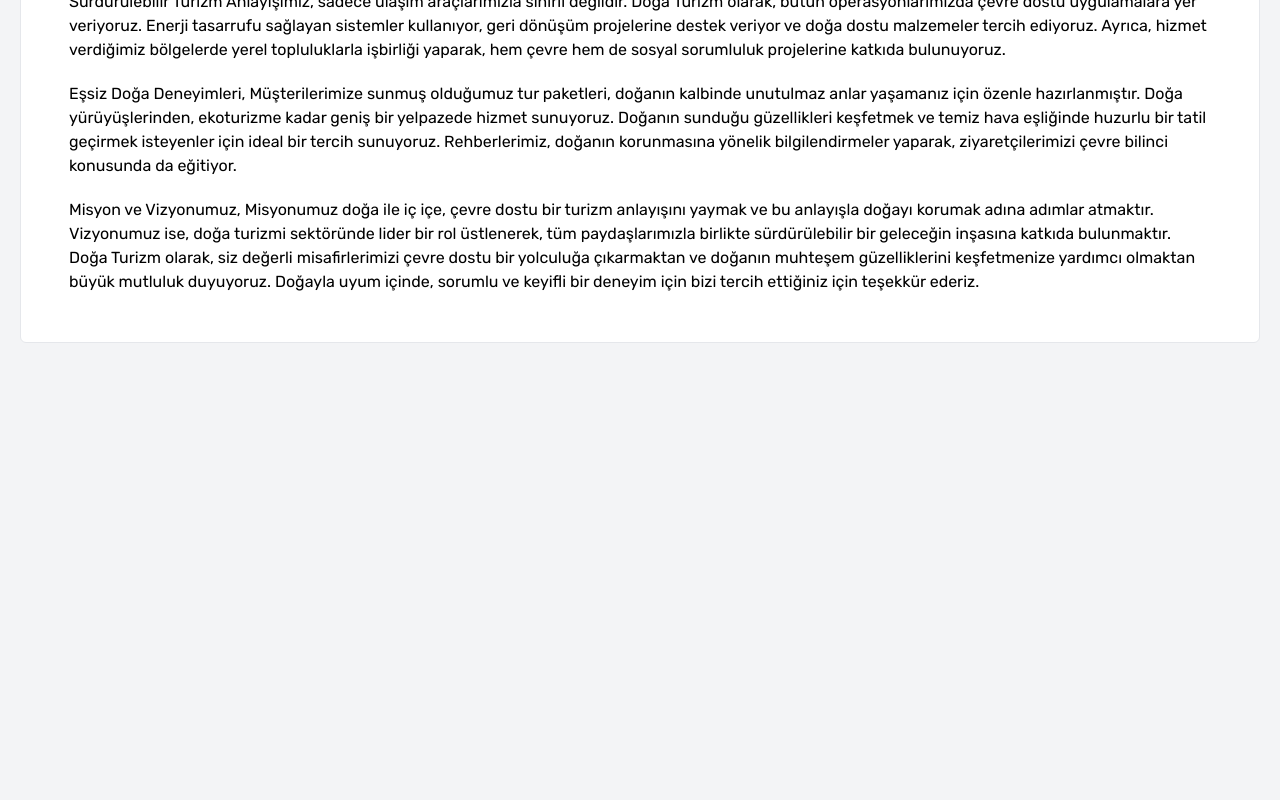
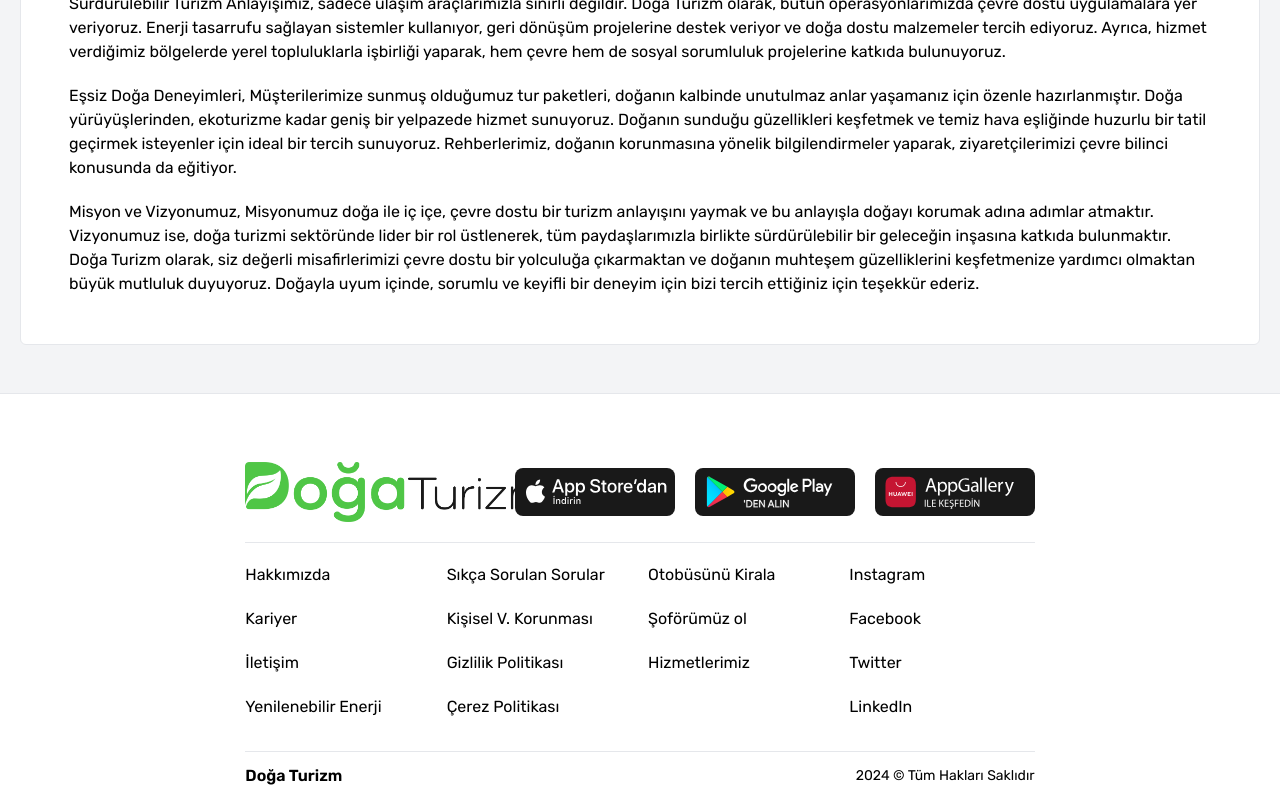
Before and after one commit to ozmberkan/doga-turizm, a React (Vite) app: page /about in a window 1280 px wide. Shown: the part 419-1219 px from the top of the page. Before the commit the page ends 800 px from the top, so only its background shows below. Built offline with nearby package versions, Linux system fonts and the light colour scheme; no server answers.

Commit message:
Footer düzeltildi, profil inputları düzeltildi, karanlık mod düzeltildi.

```diff
--- a/src/components/Footer/Footer.jsx
+++ b/src/components/Footer/Footer.jsx
@@ -1,7 +1,93 @@
 import React from "react";
+import { useSelector } from "react-redux";
+import { Link } from "react-router-dom";
+import LogoDark from "~/assets/logos/Logo.png";
+import LogoLight from "~/assets/logos/LogoBlack.png";
+import {
+  downloadImage,
+  footerAbout,
+  footerSocial,
+  footerSSS,
+  footerWith,
+} from "~/data/data";
 
 const Footer = () => {
-  return <div className="mt-auto flex  bg-red-500 w-full">Footer</div>;
+  const { theme } = useSelector((store) => store.theme);
+
+  return (
+    <div className="bg-white dark:bg-gray-900 dark:border-gray-700 flex flex-col pt-12 px-4 md:px-12 border-t mt-12">
+      <div className="flex lg:justify-between sm:justify-center gap-y-5 py-5 border-b dark:border-gray-700 container mx-auto w-full md:w-2/3 flex-col lg:flex-row items-center">
+        <img
+          src={theme === "dark" ? LogoDark : LogoLight}
+          className="w-[200px] md:w-[300px] object-cover"
+        />
+        <div className="flex gap-x-5 w-full sm:justify-end justify-center items-center  lg:flex mt-5 lg:mt-0">
+          {downloadImage.map((item) => (
+            <img
+              src={item}
+              className="w-24 md:w-44 hover:scale-105 transition-all duration-500 cursor-pointer"
+            />
+          ))}
+        </div>
+      </div>
+
+      <div className="py-5 grid grid-cols-2 sm:grid-cols-4 gap-4 place-items-start container mx-auto w-full md:w-2/3">
+        <div className="flex flex-col gap-y-5">
+          {footerAbout.map((item, i) => (
+            <Link
+              key={i}
+              to={item.to}
+              className="hover:underline dark:text-white"
+            >
+              {item.title}
+            </Link>
+          ))}
+        </div>
+        <div className="flex flex-col gap-y-5">
+          {footerSSS.map((item, i) => (
+            <Link
+              key={i}
+              to={item.to}
+              className="hover:underline dark:text-white"
+            >
+              {item.title}
+            </Link>
+          ))}
+        </div>
+        <div className="flex flex-col gap-y-5">
+          {footerWith.map((item, i) => (
+            <Link
+              key={i}
+              to={item.to}
+              className="hover:underline dark:text-white"
+            >
+              {item.title}
+            </Link>
+          ))}
+        </div>
+        <div className="flex flex-col gap-y-5">
+          {footerSocial.map((item, i) => (
+            <Link
+              key={i}
+              to={item.to}
+              className="hover:underline dark:text-white"
+            >
+              {item.label}
+            </Link>
+          ))}
+        </div>
+      </div>
+
+      <div className="flex flex-col md:flex-row py-3 mt-3 border-t dark:border-gray-700 justify-between items-center container mx-auto w-full md:w-2/3">
+        <span className="font-semibold text-center md:text-left dark:text-white">
+          Doğa Turizm
+        </span>
+        <span className="text-sm text-center md:text-left dark:text-white">
+          2024 © Tüm Hakları Saklıdır
+        </span>
+      </div>
+    </div>
+  );
 };
 
 export default Footer;
--- a/src/components/Ticket/TicketDetail.jsx
+++ b/src/components/Ticket/TicketDetail.jsx
@@ -144,7 +144,7 @@ const TicketDetail = ({ ticket }) => {
 
       <div className="w-full flex flex-col sm:flex-row justify-center items-center gap-5">
         <div className="w-full p-3 border bg-[#f9f9f9] dark:bg-gray-900 dark:border-gray-800 sm:h-[200px] flex-col sm:flex-row rounded-md flex justify-start items-center gap-x-5">
-          <span className="w-12 h-full flex sm:flex-row flex-col justify-center items-end py-6">
+          <span className="w-12 h-full flex sm:flex-row flex-col justify-center items-end py-6 dark:text-white">
             <TbSteeringWheel size={40} />
           </span>
           <div className="w-full h-full grid grid-cols-2 sm:grid-cols-3 md:grid-cols-4 lg:grid-cols-5 place-items-center gap-2">
@@ -190,7 +190,9 @@ const TicketDetail = ({ ticket }) => {
           <div className="bg-white dark:bg-gray-800 p-5 rounded-lg flex flex-col gap-y-5 sm:w-[500px] w-auto">
             <div className="flex flex-col">
               <div className="flex justify-between items-center">
-                <h1 className="text-lg font-semibold">Cinsiyet Seçin</h1>
+                <h1 className="text-lg font-semibold dark:text-white">
+                  Cinsiyet Seçin
+                </h1>
                 <span
                   onClick={() => setShowGenderModal(false)}
                   className="p-2 rounded-md bg-zinc-300 dark:bg-gray-800 dark:border-gray-700 dark:border dark:hover:text-white cursor-pointer hover:bg-zinc-200 transition-colors text-zinc-700 flex justify-center items-center "
--- a/src/data/data.js
+++ b/src/data/data.js
@@ -127,6 +127,14 @@ export const footerSSS = [
 export const footerWith = [
   { title: "Otobüsünü Kirala", to: "/rent" },
   { title: "Şoförümüz ol", to: "/hiring" },
+  { title: "Hizmetlerimiz", to: "/services" },
+];
+
+export const footerSocial = [
+  { label: "Instagram" },
+  { label: "Facebook" },
+  { label: "Twitter" },
+  { label: "LinkedIn" },
 ];
 
 export const menus = [
@@ -823,3 +831,9 @@ export const citiesData = [
   { id: 3, label: "Bursa", value: "Bursa" },
   { id: 4, label: "Çanakkale", value: "Çanakkale" },
 ];
+
+export const myProfileInputs = [
+  { id: 1, label: "Ad Soyad", name: "displayName", type: "text" },
+  { id: 2, label: "Cep Telefonu", name: "phoneNumber", type: "text" },
+  { id: 3, label: "E-Posta", name: "email", type: "email" },
+];
--- a/src/layouts/Layout.jsx
+++ b/src/layouts/Layout.jsx
@@ -1,14 +1,16 @@
 import { Outlet } from "react-router-dom";
 import { ToastContainer } from "react-toastify";
+import Footer from "~/components/Footer/Footer";
 import Navbar from "~/components/Navbar/Navbar";
 import FlexContainer from "~/container/FlexContainer";
 
 const Layout = () => {
   return (
     <FlexContainer>
+      <ToastContainer position="top-center" autoClose={700} />
       <Navbar />
       <Outlet />
-      <ToastContainer position="top-center" autoClose={700} />
+      <Footer />
     </FlexContainer>
   );
 };
--- a/src/pages/Home/Home.jsx
+++ b/src/pages/Home/Home.jsx
@@ -25,7 +25,6 @@ const Home = () => {
         <Features />
         <Cities />
         <Announcement />
-        <Footer />
       </div>
       {user?.hasBeenLogin === false && (
         <DiscountModal
--- a/src/pages/Payment/Payment.jsx
+++ b/src/pages/Payment/Payment.jsx
@@ -15,7 +15,7 @@ import PaymentTicket from "./PaymentTicket/PaymentTicket";
 const Payment = () => {
   const { finalTicket } = useSelector((store) => store.finalTicket);
   const { user } = useSelector((store) => store.user);
-  const { theme } = useSelector((store) => store.theme.theme);
+  const { theme } = useSelector((store) => store.theme);
 
   const dispatch = useDispatch();
   const navigate = useNavigate();
@@ -112,30 +112,28 @@ const Payment = () => {
         })
       );
 
+      toast.success("Ödeme başarılı. Biletleriniz profilinize eklendi.");
+
       navigate("/profile");
     } catch (error) {
       console.log("Bir hata oluştu, lütfen tekrar deneyiniz." + error);
     }
   };
 
-  const configTheme = {
-    token: {
-      colorPrimary: theme === "dark" ? "#202020" : "#4FC647",
-      colorText: theme === "dark" ? "#E5E5E5" : "#000",
-    },
-  };
-
   return (
     <>
-      <div
-        className={`w-full h-screen container mx-auto p-7 flex flex-col gap-y-5 font-rubik ${
-          theme === "dark" ? "bg-gray-900 text-white" : " text-black"
-        }`}
-      >
-        <ConfigProvider theme={configTheme}>
+      <div className="w-full h-screen container mx-auto p-7 flex flex-col gap-y-5 font-rubik">
+        <ConfigProvider
+          theme={{
+            token: {
+              colorPrimary: theme === "dark" ? "#202020" : "#4FC647",
+              colorText: theme === "dark" ? "#E5E5E5" : "#000",
+            },
+          }}
+        >
           <Steps
             size="large"
-            current={4}
+            current={2}
             items={[
               { title: "Sefer Seçimi" },
               { title: "Koltuk Seçimi" },
@@ -195,7 +193,7 @@ const Payment = () => {
                 </form>
               </div>
 
-              <p className="flex justify-between items-center w-full dark:bg-gray-700 bg-white col-span-2 py-2 px-5 rounded-md">
+              <p className="flex justify-between items-center w-full dark:bg-gray-700 dark:text-white bg-white col-span-2 py-2 px-5 rounded-md">
                 Toplam Tutar
                 <span className="text-primary dark:text-white font-semibold text-2xl">
                   {user.emailVerified === true
@@ -206,7 +204,7 @@ const Payment = () => {
               </p>
               <Link
                 onClick={paymentDone}
-                className="w-full flex items-center gap-x-3 col-start-1 col-end-3 p-4 rounded-md border dark:border-gray-700 dark:hover:bg-gray-600 bg-primary dark:bg-gray-700 text-white hover:bg-primary/90 transition-all"
+                className="w-full flex items-center gap-x-3 col-start-1 col-end-3 p-4 rounded-md border dark:border-gray-700 dark:hover:bg-gray-700 bg-primary dark:bg-gray-800 text-white hover:bg-primary/90 transition-all"
               >
                 <MdPayment size={24} /> Ödemeyi Gerçekleştir
               </Link>
--- a/src/pages/Payment/PaymentTicket/PaymentTicket.jsx
+++ b/src/pages/Payment/PaymentTicket/PaymentTicket.jsx
@@ -8,8 +8,8 @@ const PaymentTicket = ({ finalTicket }) => {
     <div className="sm:w-full w-full rounded-xl flex flex-col ">
       <div className="w-full dark:bg-gray-700 bg-white border dark:border-gray-600 p-3 place-items-center flex flex-col gap-y-2 rounded-xl gap-5">
         <div className="w-full py-2 bg-zinc-100 dark:bg-gray-600 rounded-md flex justify-between items-center px-5">
-          <span>PNR{pnr}</span>
-          <span>
+          <span className="dark:text-white">PNR{pnr}</span>
+          <span className="dark:text-white">
             {date} {time}
           </span>
         </div>
@@ -17,11 +17,11 @@ const PaymentTicket = ({ finalTicket }) => {
           <span className="dark:text-white">Kalkış: {departure}</span>
           <span className="dark:text-white">Varış: {arrival}</span>
         </div>
-        <div className="w-full px-2 py-3 dark:bg-gray-600 bg-zinc-100 grid grid-cols-2 gap-5">
+        <div className="w-full px-2 py-3 dark:bg-gray-600 rounded-md bg-zinc-100 grid grid-cols-2 gap-5">
           {seats?.map((seatItem, i) => (
             <span
               key={i}
-              className="flex items-center justify-center gap-x-2 p-2 rounded-md dark:bg-gray-800 bg-zinc-200"
+              className="flex items-center justify-center gap-x-2 p-2 rounded-md dark:bg-gray-500 dark:text-white bg-zinc-200"
             >
               <MdEventSeat /> {seatItem.number} - {seatItem.gender}
               {seatItem.gender === "Erkek" ? (
--- a/src/pages/Tickets/Tickets.jsx
+++ b/src/pages/Tickets/Tickets.jsx
@@ -26,34 +26,34 @@ const Tickets = () => {
 
   const configTheme = {
     token: {
-      colorPrimary: theme === "dark" ? "#202020" : "#4FC647",
+      colorPrimary: theme === "dark" ? "#4FC647" : "#4FC647",
       colorText: theme === "dark" ? "#E5E5E5" : "#000",
     },
   };
 
   return (
-    <div
-      className={`w-full h-screen container mx-auto p-7 flex flex-col gap-y-5 font-rubik ${
-        theme === "dark" ? "bg-gray-900 text-white" : ""
-      }`}
-    >
+    <div className="w-full h-screen container mx-auto p-7 flex flex-col gap-y-5 font-rubik">
       <ConfigProvider theme={configTheme}>
         <Steps
           size="large"
-          current={2}
+          current={1}
           items={[
             {
               title: "Sefer Seçimi",
+              status: "finish",
             },
             {
               title: "Koltuk Seçimi",
+              status: "process",
             },
             {
               title: "Ödeme Bilgileri",
+              status: "wait",
             },
           ]}
         />
       </ConfigProvider>
+
       <div className="flex justify-center items-center p-3 w-full flex-col gap-y-12">
         {filteredTickets?.length > 0 ? (
           filteredTickets?.map((ticket) => (
```
Also changed, not shown: src/pages/Profile/Tabs/UserTab.jsx (+20 -37 lines), src/assets/logos/Logo.png, src/assets/logos/LogoBlack.png.
